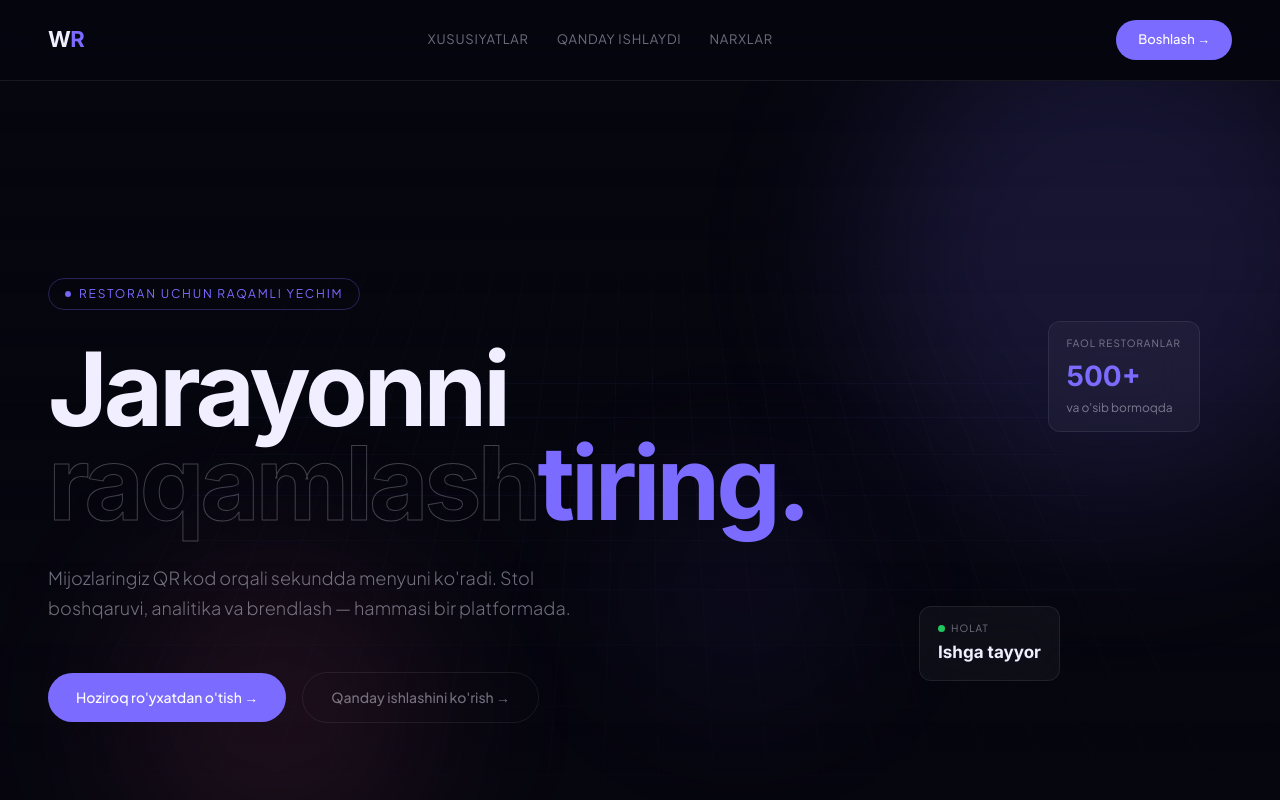
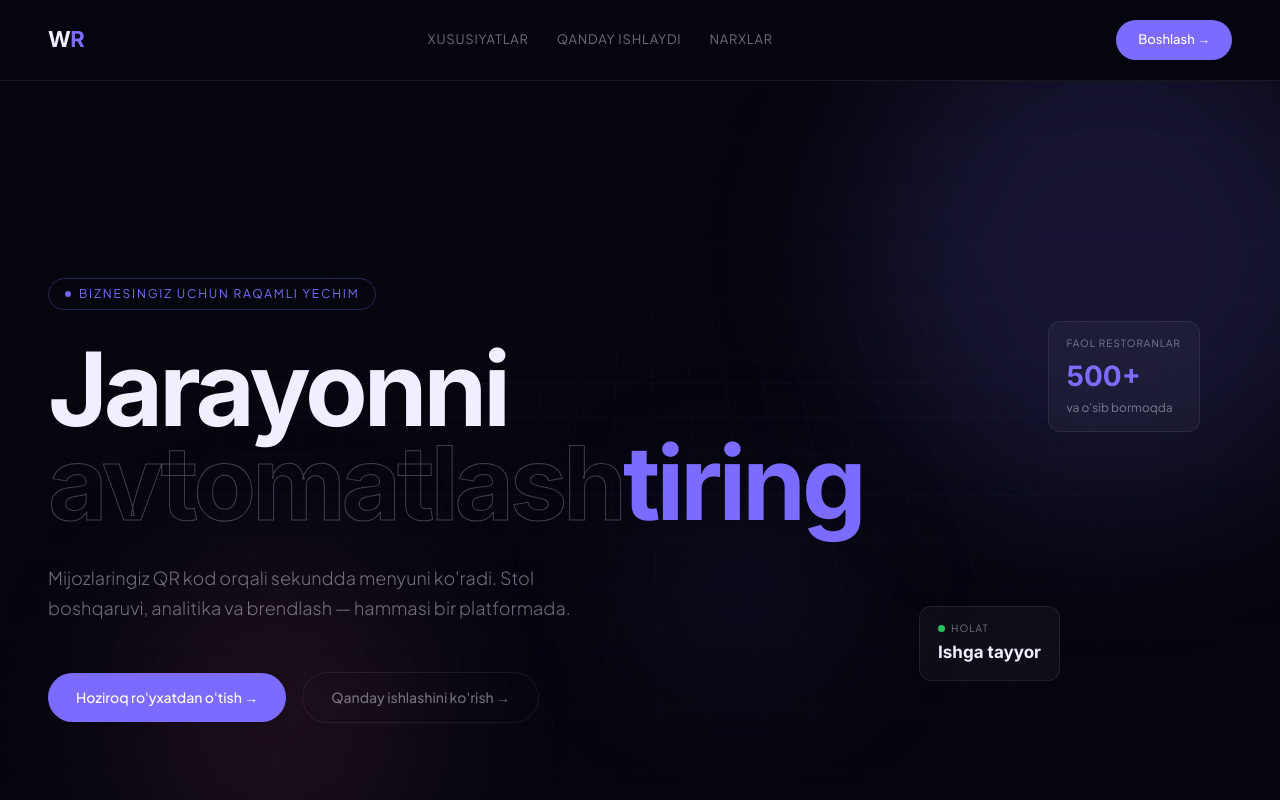
Before and after one commit to lutfullaevrakhmiddin/menuqr, a Next.js app: page / in a window 1280 px wide. Shown: the top 800 px of the page. Built offline with nearby package versions, Linux system fonts and the light colour scheme.

Commit message:
change time 19.05 13:59

```diff
--- a/src/app/page.tsx
+++ b/src/app/page.tsx
@@ -94,12 +94,12 @@ export default function Home() {
           <div className="hero-content" style={{position:"relative",zIndex:2,maxWidth:900}}>
             <div className="hero-tag" style={{display:"inline-flex",alignItems:"center",gap:8,fontSize:12,letterSpacing:".15em",textTransform:"uppercase",color:"#7c6bff",border:"1px solid rgba(124,107,255,0.3)",padding:"6px 16px",borderRadius:100,marginBottom:32}}>
               <span style={{width:6,height:6,background:"#7c6bff",borderRadius:"50%",animation:"pulse 2s infinite",display:"inline-block"}}/>
-              Restoran uchun raqamli yechim
+              Biznesingiz uchun raqamli yechim
             </div>
             <h1 className="hero-h1" style={{fontFamily:"var(--font-display),sans-serif",fontSize:"clamp(52px,8vw,110px)",fontWeight:700,lineHeight:.92,letterSpacing:"-4px",marginBottom:32}}>
               Jarayonni<br/>
-              <span style={{WebkitTextStroke:"1px rgba(240,238,255,0.25)",color:"transparent"}}>raqamlash</span>
-              <span style={{color:"#7c6bff"}}>tiring.</span>
+              <span style={{WebkitTextStroke:"1px rgba(240,238,255,0.25)",color:"transparent"}}>avtomatlash</span>
+              <span style={{color:"#7c6bff"}}>tiring</span>
             </h1>
             <p className="hero-desc" style={{fontSize:18,lineHeight:1.7,color:"rgba(240,238,255,0.45)",maxWidth:560,marginBottom:48,fontWeight:300}}>
               Mijozlaringiz QR kod orqali sekundda menyuni ko&apos;radi. Stol boshqaruvi, analitika va brendlash — hammasi bir platformada.
```
